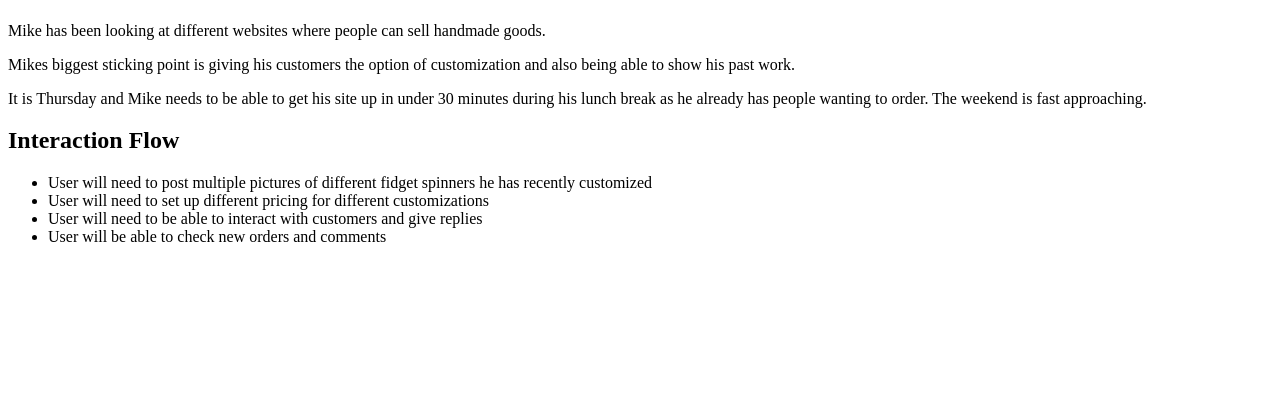
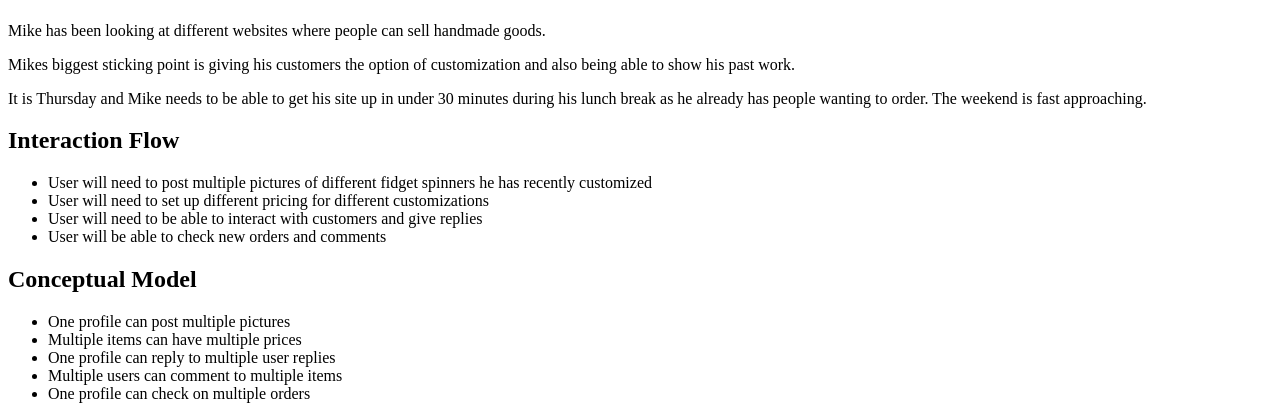
Before and after one commit to dbranch82/data-design-etsy, a PHP site: page / in a window 1280 px wide. Shown: the part 910-1329 px from the top of the page. Before the commit the page ends 1152 px from the top, so only its background shows below. Run offline with PHP 8.4, Linux system fonts and the light colour scheme.

Commit message:
added conceptual model

```diff
--- a/index.php
+++ b/index.php
@@ -35,5 +35,13 @@
 			<li>User will need to be able to interact with customers and give replies</li>
 			<li>User will be able to check new orders and comments</li>
 		</ul>
+		<h2><strong>Conceptual Model</strong></h2>
+		<ul>
+			<li>One profile can post multiple pictures</li>
+			<li>Multiple items can have multiple prices</li>
+			<li>One profile can reply to multiple user replies</li>
+			<li>Multiple users can comment to multiple items</li>
+			<li>One profile can check on multiple orders</li>
+		</ul>
 	</body>
 </html>
```
